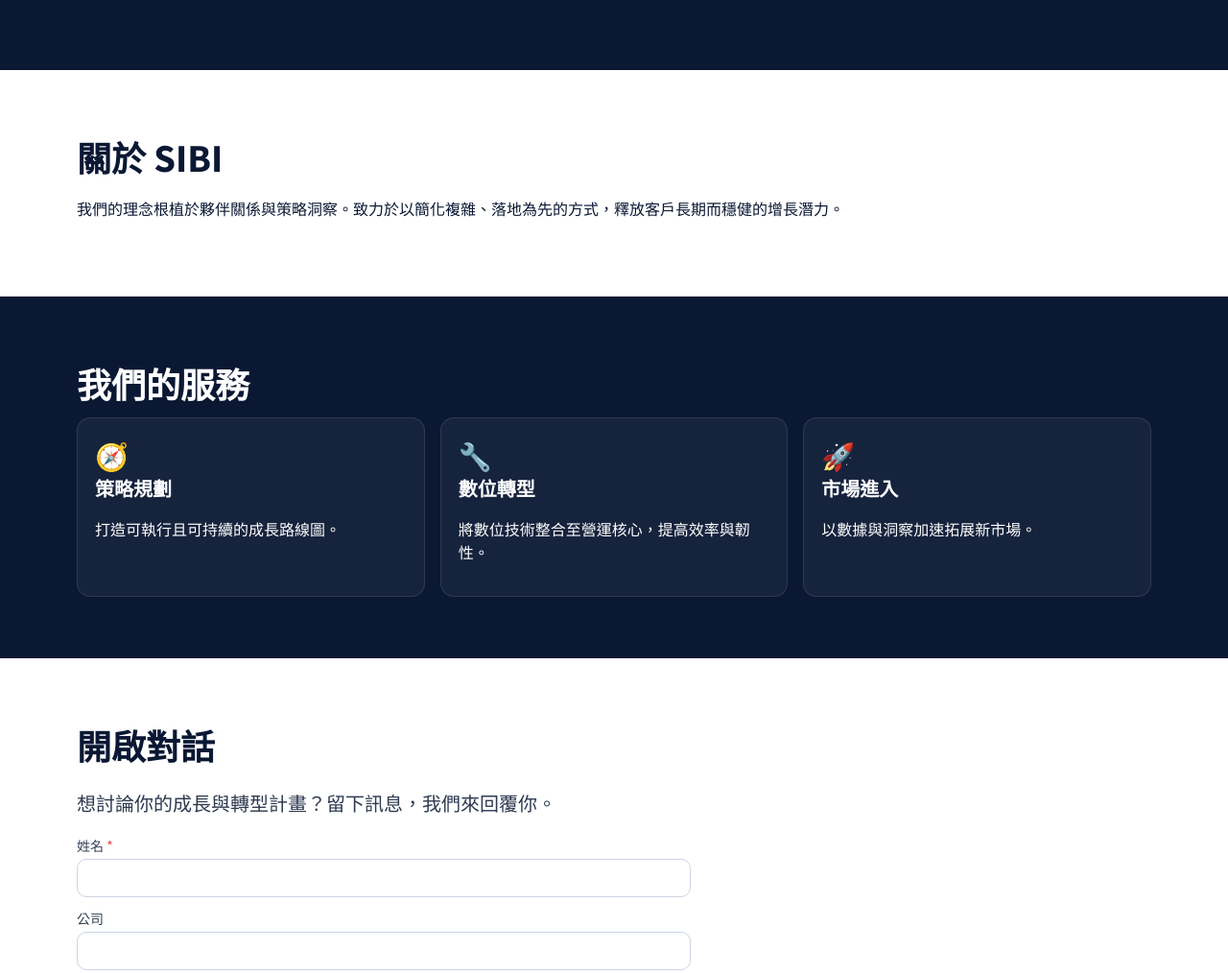
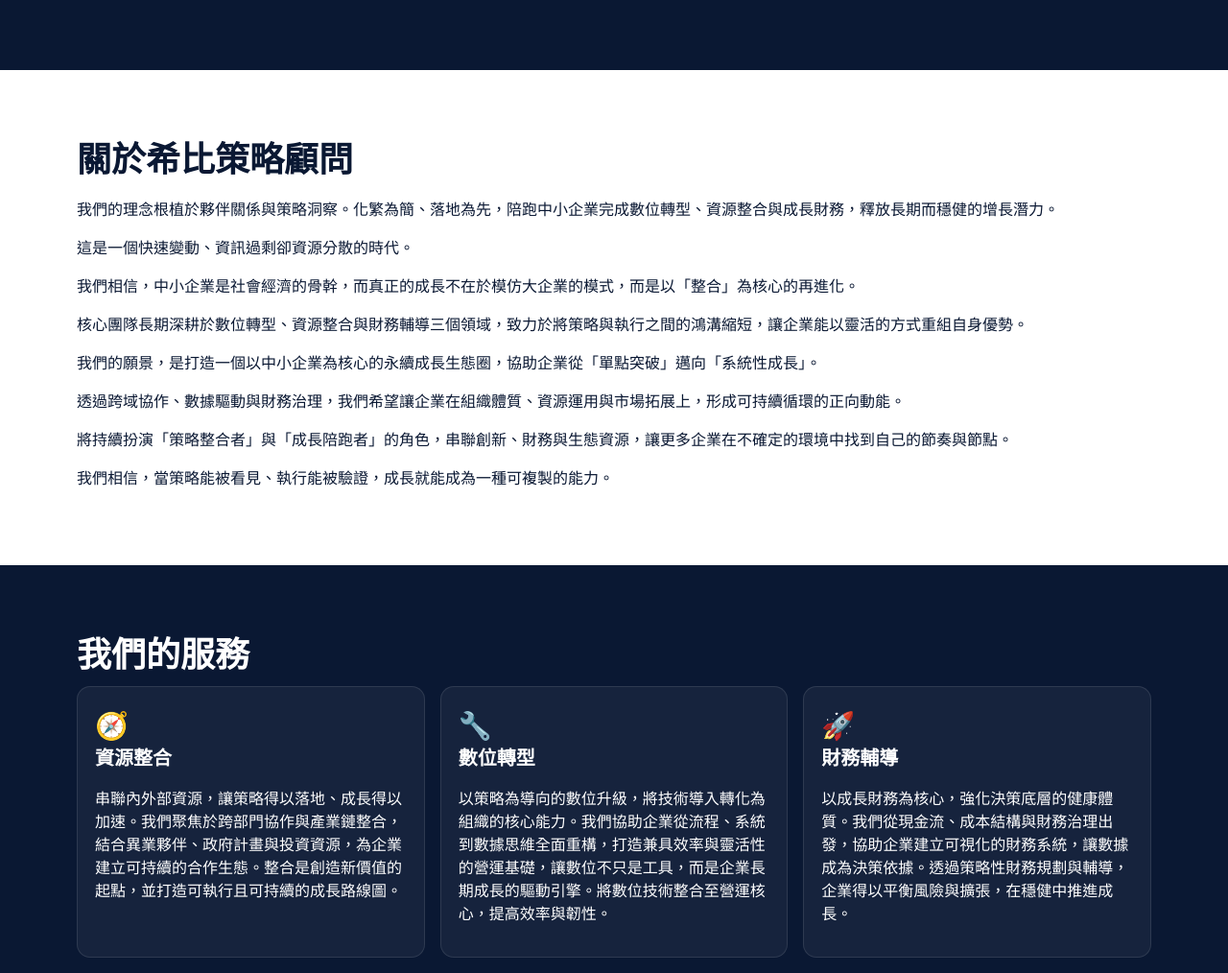
Before and after one commit to Jayku1201/sibiweb, a plain HTML site: page index.html in a window 1280 px wide. Shown: the part 720-1734 px from the top of the page at 96% size. Drawn offline with Linux system fonts and the light colour scheme.

Commit message:
Update index.html
文字更新1108

```diff
--- a/index.html
+++ b/index.html
@@ -3,13 +3,13 @@
 <head>
   <meta charset="utf-8" />
   <meta name="viewport" content="width=device-width, initial-scale=1" />
-  <title>SIBI 策略顧問｜洞見未來，驅動轉型</title>
+  <title>希比策略顧問｜洞見未來，驅動轉型</title>
 
   <!-- SEO / Open Graph -->
-  <meta name="description" content="為中小企業與新創團隊擘劃成長與數位轉型藍圖。" />
+  <meta name="description" content="為中小企業與新創團隊擘劃資源整合與成長動能地的藍圖。" />
   <meta property="og:type" content="website" />
-  <meta property="og:title" content="SIBI 策略顧問｜洞見未來，驅動轉型" />
-  <meta property="og:description" content="為中小企業與新創團隊擘劃成長與數位轉型藍圖。" />
+  <meta property="og:title" content="希比策略顧問｜洞見未來，驅動轉型" />
+  <meta property="og:description" content="為中小企業與新創團隊擘劃資源整合與成長動能地的藍圖。" />
   <meta property="og:url" content="https://sibi-advisory.com/" />
   <link rel="canonical" href="https://sibi-advisory.com/" />
 
@@ -79,8 +79,15 @@
 
   <section id="about" class="alt">
     <div class="container">
-      <h2>關於 SIBI</h2>
-      <p>我們的理念根植於夥伴關係與策略洞察。致力於以簡化複雜、落地為先的方式，釋放客戶長期而穩健的增長潛力。</p>
+      <h2>關於希比策略顧問</h2>
+       <p>我們的理念根植於夥伴關係與策略洞察。化繁為簡、落地為先，陪跑中小企業完成數位轉型、資源整合與成長財務，釋放長期而穩健的增長潛力。</p>
+       <p>這是一個快速變動、資訊過剩卻資源分散的時代。</p>
+       <p>我們相信，中小企業是社會經濟的骨幹，而真正的成長不在於模仿大企業的模式，而是以「整合」為核心的再進化。</p>
+       <p>核心團隊長期深耕於數位轉型、資源整合與財務輔導三個領域，致力於將策略與執行之間的鴻溝縮短，讓企業能以靈活的方式重組自身優勢。</p>
+       <p>我們的願景，是打造一個以中小企業為核心的永續成長生態圈，協助企業從「單點突破」邁向「系統性成長」。</p>
+       <p>透過跨域協作、數據驅動與財務治理，我們希望讓企業在組織體質、資源運用與市場拓展上，形成可持續循環的正向動能。</p>
+       <p>將持續扮演「策略整合者」與「成長陪跑者」的角色，串聯創新、財務與生態資源，讓更多企業在不確定的環境中找到自己的節奏與節點。</p>
+       <p>我們相信，當策略能被看見、執行能被驗證，成長就能成為一種可複製的能力。</p>
     </div>
   </section>
 
@@ -88,9 +95,9 @@
     <div class="container">
       <h2 style="color:#fff">我們的服務</h2>
       <div class="cards">
-        <div class="card"><div style="font-size:28px">🧭</div><h3>策略規劃</h3><p>打造可執行且可持續的成長路線圖。</p></div>
-        <div class="card"><div style="font-size:28px">🔧</div><h3>數位轉型</h3><p>將數位技術整合至營運核心，提高效率與韌性。</p></div>
-        <div class="card"><div style="font-size:28px">🚀</div><h3>市場進入</h3><p>以數據與洞察加速拓展新市場。</p></div>
+        <div class="card"><div style="font-size:28px">🧭</div><h3>資源整合</h3><p>串聯內外部資源，讓策略得以落地、成長得以加速。我們聚焦於跨部門協作與產業鏈整合，結合異業夥伴、政府計畫與投資資源，為企業建立可持續的合作生態。整合是創造新價值的起點，並打造可執行且可持續的成長路線圖。</p></div>
+        <div class="card"><div style="font-size:28px">🔧</div><h3>數位轉型</h3><p>以策略為導向的數位升級，將技術導入轉化為組織的核心能力。我們協助企業從流程、系統到數據思維全面重構，打造兼具效率與靈活性的營運基礎，讓數位不只是工具，而是企業長期成長的驅動引擎。將數位技術整合至營運核心，提高效率與韌性。</p></div>
+        <div class="card"><div style="font-size:28px">🚀</div><h3>財務輔導</h3><p>以成長財務為核心，強化決策底層的健康體質。我們從現金流、成本結構與財務治理出發，協助企業建立可視化的財務系統，讓數據成為決策依據。透過策略性財務規劃與輔導，企業得以平衡風險與擴張，在穩健中推進成長。</p></div>
       </div>
     </div>
   </section>
```
